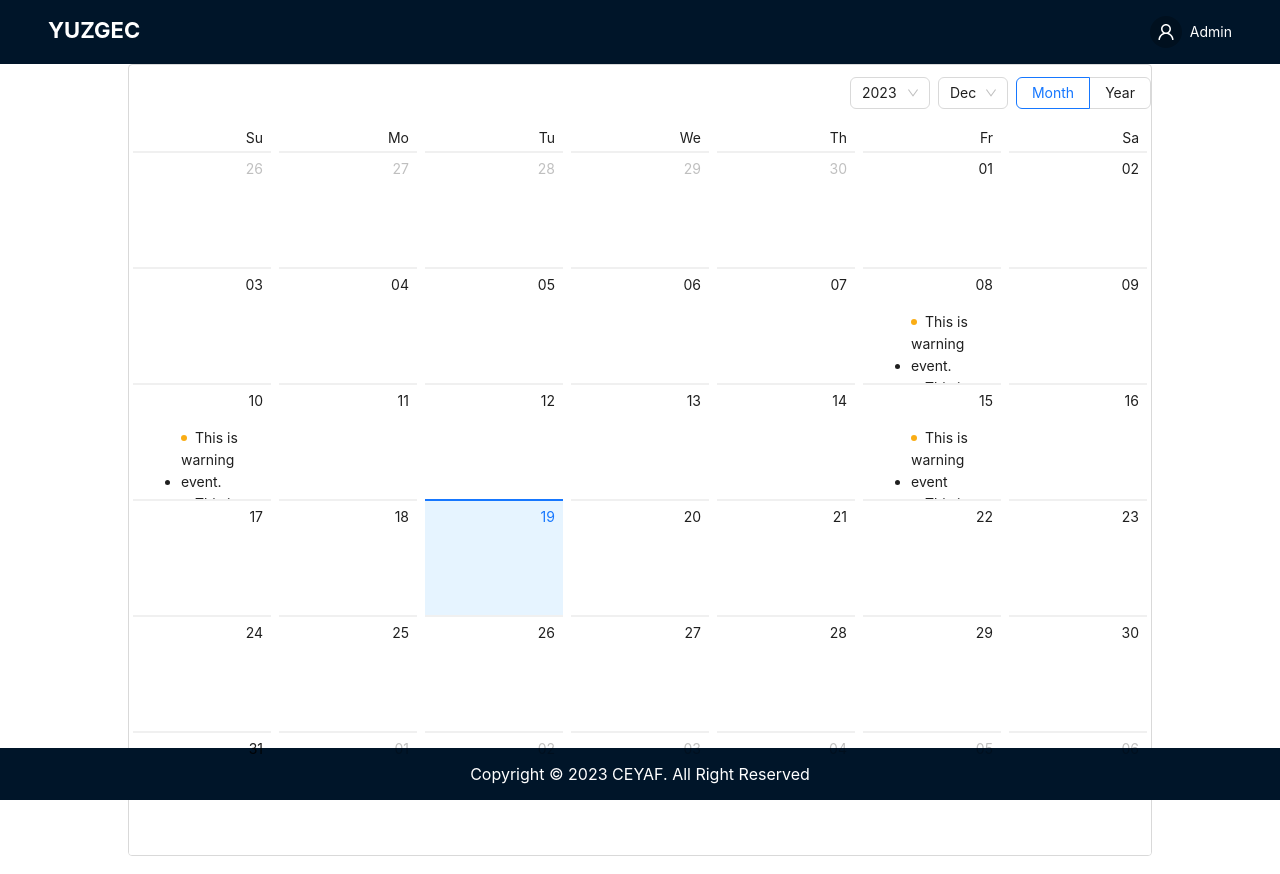
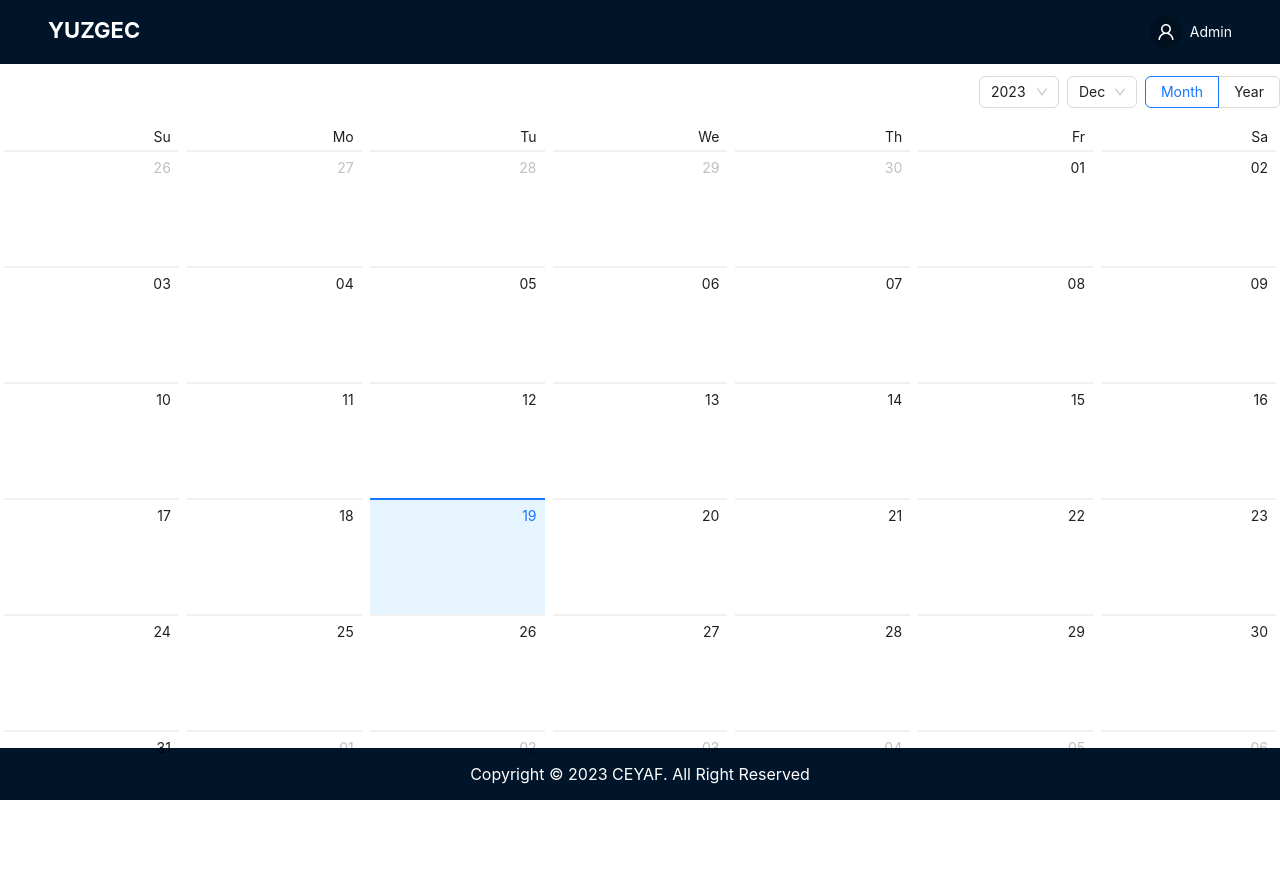
Before and after one commit to CEo7AF/yuzgec-automation, a React (Create React App) app: page /calender in a window 1280 px wide. Built offline with nearby package versions, Linux system fonts and the light colour scheme.

Commit message:
Calender added

```diff
--- a/src/Pages/Calender.js
+++ b/src/Pages/Calender.js
@@ -1,85 +1,50 @@
-import React from 'react';
-import { Badge, Calendar } from 'antd';
+import React, { useState } from 'react';
+import { Calendar, Modal, Input, Button } from 'antd';
 
-const getListData = (value) => {
-  let listData;
-  switch (value.date()) {
-    case 8:
-      listData = [
-        { type: 'warning', content: 'This is warning event.' },
-        { type: 'success', content: 'This is usual event.' },
-      ];
-      break;
-    case 10:
-      listData = [
-        { type: 'warning', content: 'This is warning event.' },
-        { type: 'success', content: 'This is usual event.' },
-        { type: 'error', content: 'This is error event.' },
-      ];
-      break;
-    case 15:
-      listData = [
-        { type: 'warning', content: 'This is warning event' },
-        { type: 'success', content: 'This is very long usual event......' },
-        { type: 'error', content: 'This is error event 1.' },
-        { type: 'error', content: 'This is error event 2.' },
-        { type: 'error', content: 'This is error event 3.' },
-        { type: 'error', content: 'This is error event 4.' },
-      ];
-      break;
-    default:
-  }
-  return listData || [];
-};
+const App = () => {
+  const [selectedDate, setSelectedDate] = useState(null);
+  const [inputValue, setInputValue] = useState('');
+  const [note, setNote] = useState('');
 
-const getMonthData = (value) => {
-  if (value.month() === 8) {
-    return 1394;
-  }
-};
-
-const Date = () => {
-  const monthCellRender = (value) => {
-    const num = getMonthData(value);
-    return num ? (
-      <div className="notes-month">
-        <section>{num}</section>
-        <span>Backlog number</span>
-      </div>
-    ) : null;
+  const onPanelChange = (value, mode) => {
+    console.log(value.format('YYYY-MM-DD'), mode);
   };
 
-  const dateCellRender = (value) => {
-    const listData = getListData(value);
-    return (
-      <ul className="events">
-        {listData.map((item) => (
-          <li key={item.content}>
-            <Badge status={item.type} text={item.content} />
-          </li>
-        ))}
-      </ul>
-    );
-  };
-
-  const cellRender = (current, info) => {
-    if (info.type === 'date') return dateCellRender(current);
-    if (info.type === 'month') return monthCellRender(current);
-    return info.originNode;
+  const onDateSelect = (value) => {
+    setSelectedDate(value);
+    Modal.info({
+      title: 'Seçilen Tarih',
+      content: (
+        <div>
+          <p>{value.format('YYYY-MM-DD')}</p>
+          <Input
+            placeholder="Bir şeyler yazın"
+            value={inputValue}
+            onChange={(e) => setInputValue(e.target.value)}
+          />
+        </div>
+      ),
+      onOk() {
+        setNote(inputValue);
+        setInputValue('');
+        setSelectedDate(null);
+      },
+    });
   };
 
   return (
-    <Calendar
-      style={{
-        width: '80%',
-        margin: 'auto',
-        border: '1px solid #d9d9d9',
-        borderRadius: '4px',
-        overflow: 'hidden',
-      }}
-      cellRender={cellRender}
-    />
+    <div>
+      <Calendar onPanelChange={onPanelChange} onSelect={onDateSelect} />
+      <div style={{ marginTop: '20px' }}>
+        {note && (
+          <div>
+            <h2>Not:</h2>
+            <p>{note}</p>
+          </div>
+        )}
+      </div>
+    </div>
   );
 };
 
-export default Date;
+export default App;
```
